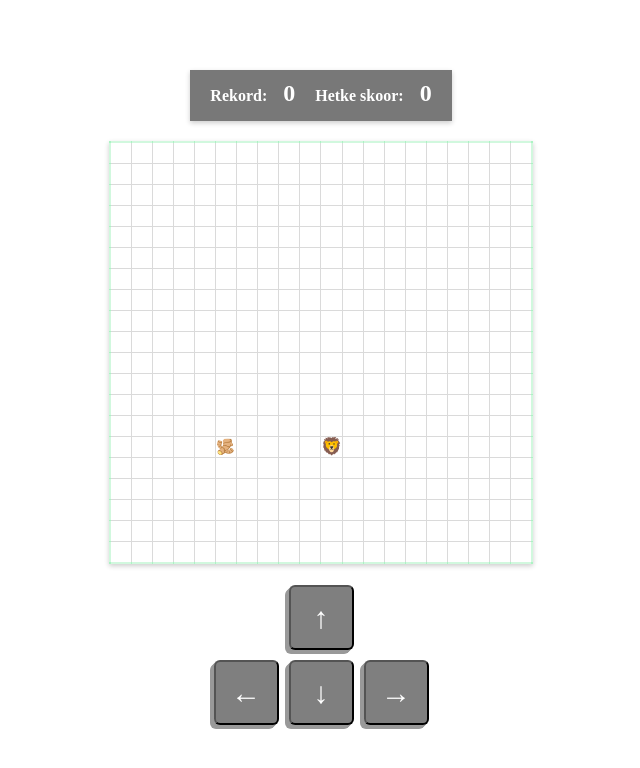
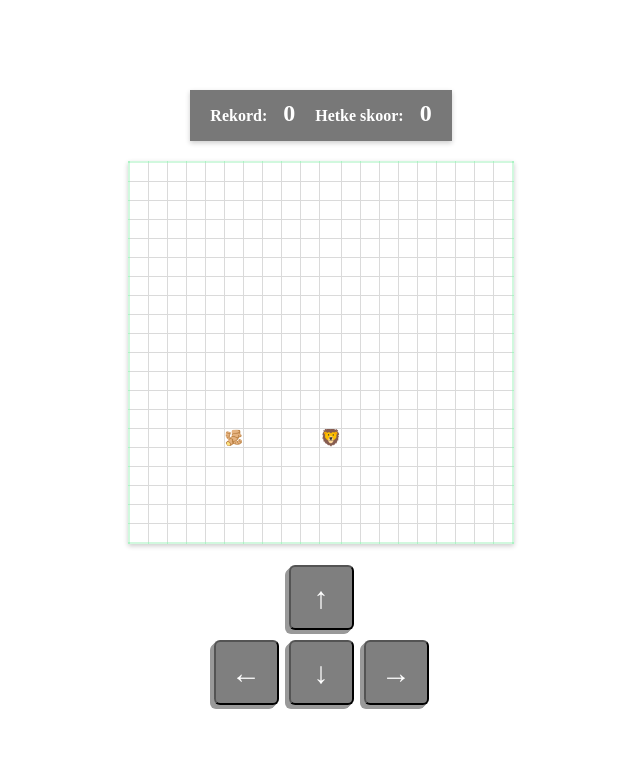
Before and after one commit to tenetiitma/ussimang, a plain HTML site: page index.html in a window 1280 px wide. Shown: the whole page, without its empty margins (319-959 px from the left). Drawn offline with Linux system fonts and the light colour scheme.

Commit message:
fixed size

```diff
--- a/style.css
+++ b/style.css
@@ -34,8 +34,8 @@ body {
   border: rgb(218, 218, 218) solid 1px;
   padding: 0px;
   overflow: hidden;
-  width: 20px;
-  height: 20px;
+  width: 18px;
+  height: 18px;
   line-height: 0;
 }
 
```
